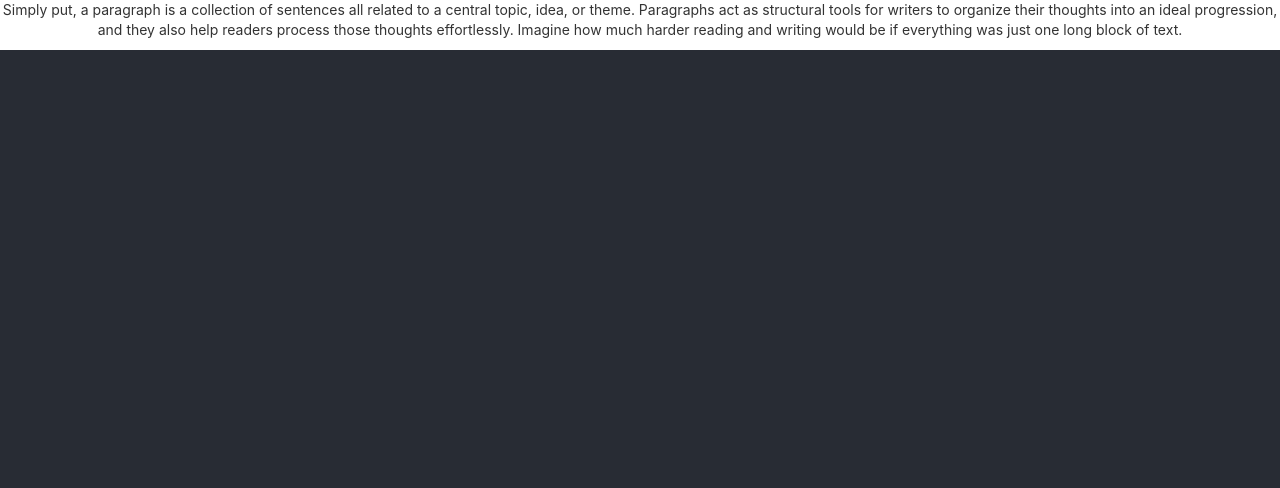
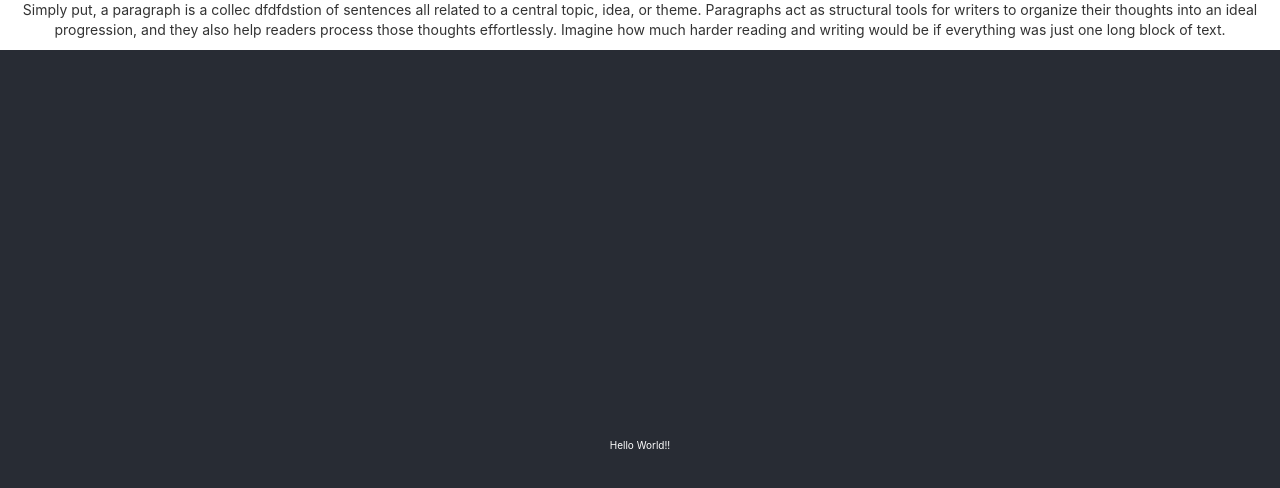
Before and after one commit to spmohansp/react-digital-routing-2022, a React (Create React App) app: page / in a window 1280 px wide. Shown: the top 488 px of the page. Built offline with nearby package versions, Linux system fonts and the light colour scheme.

Commit message:
text changes and file updates

```diff
--- a/src/App.tsx
+++ b/src/App.tsx
@@ -5,8 +5,10 @@ import './App.css';
 function App() {
   return (
     <div className="App">
-    <p>Simply put, a paragraph is a collection of sentences all related to a central topic, idea, or theme. Paragraphs act as structural tools for writers to organize their thoughts into an ideal progression, and they also help readers process those thoughts effortlessly. Imagine how much harder reading and writing would be if everything was just one long block of text. </p>
+    <p>Simply put, a paragraph is a collec
+      dfdfdstion of sentences all related to a central topic, idea, or theme. Paragraphs act as structural tools for writers to organize their thoughts into an ideal progression, and they also help readers process those thoughts effortlessly. Imagine how much harder reading and writing would be if everything was just one long block of text. </p>
       <header className="App-header">
+        <p>Hello World!!</p>
       </header>
     </div>
   );
--- a/src/comming-soon.tsx
+++ b/src/comming-soon.tsx
@@ -13,11 +13,12 @@ var CommingSoon = React.createClass({
               </div>
             </div>
             <div className="col-12 col-md-7 right">
-              <div className="mainInfo">
+              <div className="mainInfso">
                 <h1>COMING SOON</h1>
                 <p className="slogan">Lorem, ipsum dolor sit amet consectetur adipisicing elit. Maxime consequuntur
                   delectus asperiores tempora autem laboriosam omnis. </p>
-                <form className="form-subscribe" action="#"> <input type="email" className="form" placeholder="Your email address" required /> <button type="submit">Subscribe</button> </form>
+                <form className="form-subscribe" action="#"> <input type="email" className="form" placeholder="Your email address1" required /> <button type="submit">Subscribe</button> </form>
+                <form>Hwllo</form>
               </div>
               <ul className="icon-list">
                 <li className="icon"><a className="twitter" href="google.com" /></li>
```
